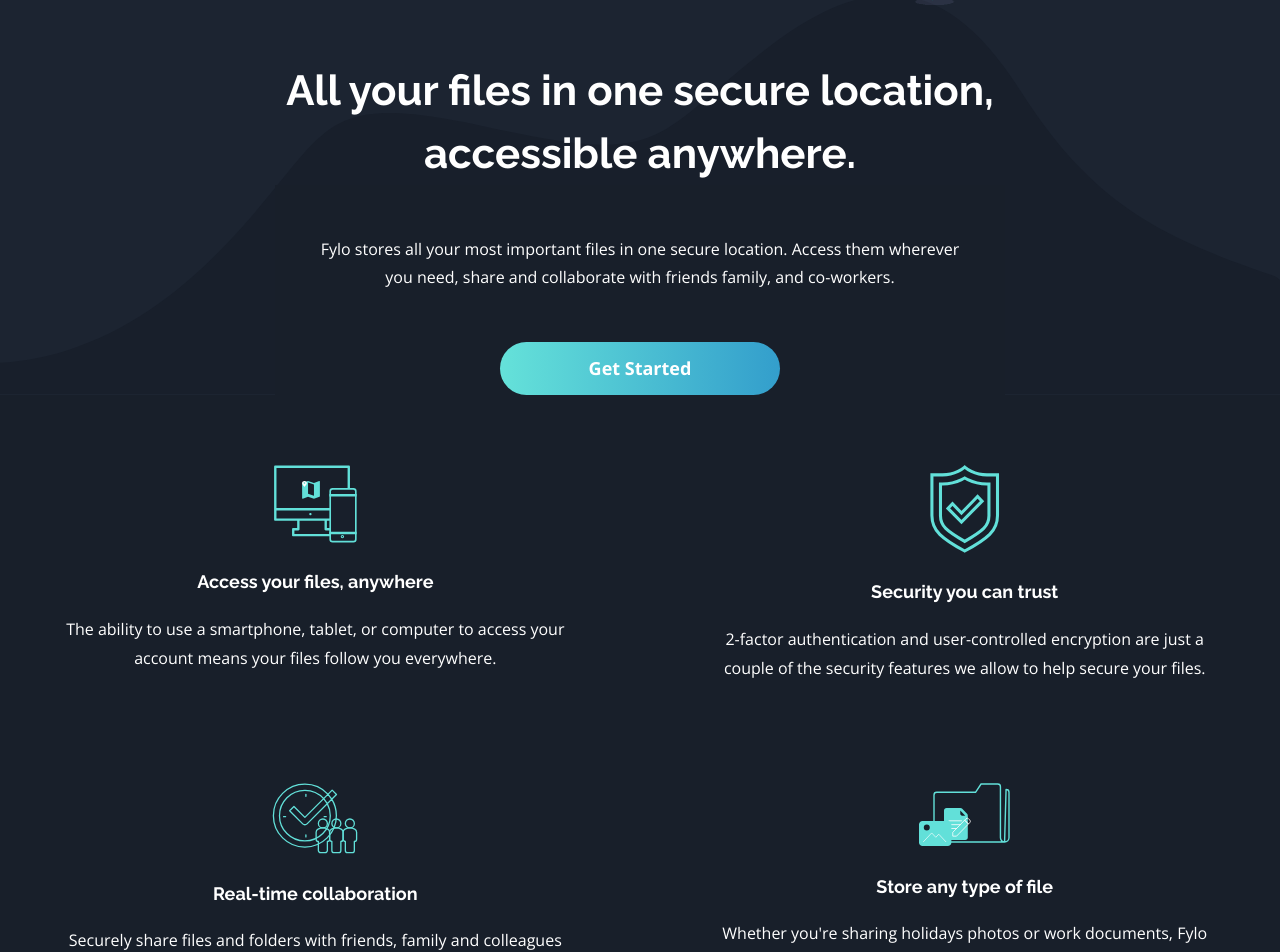
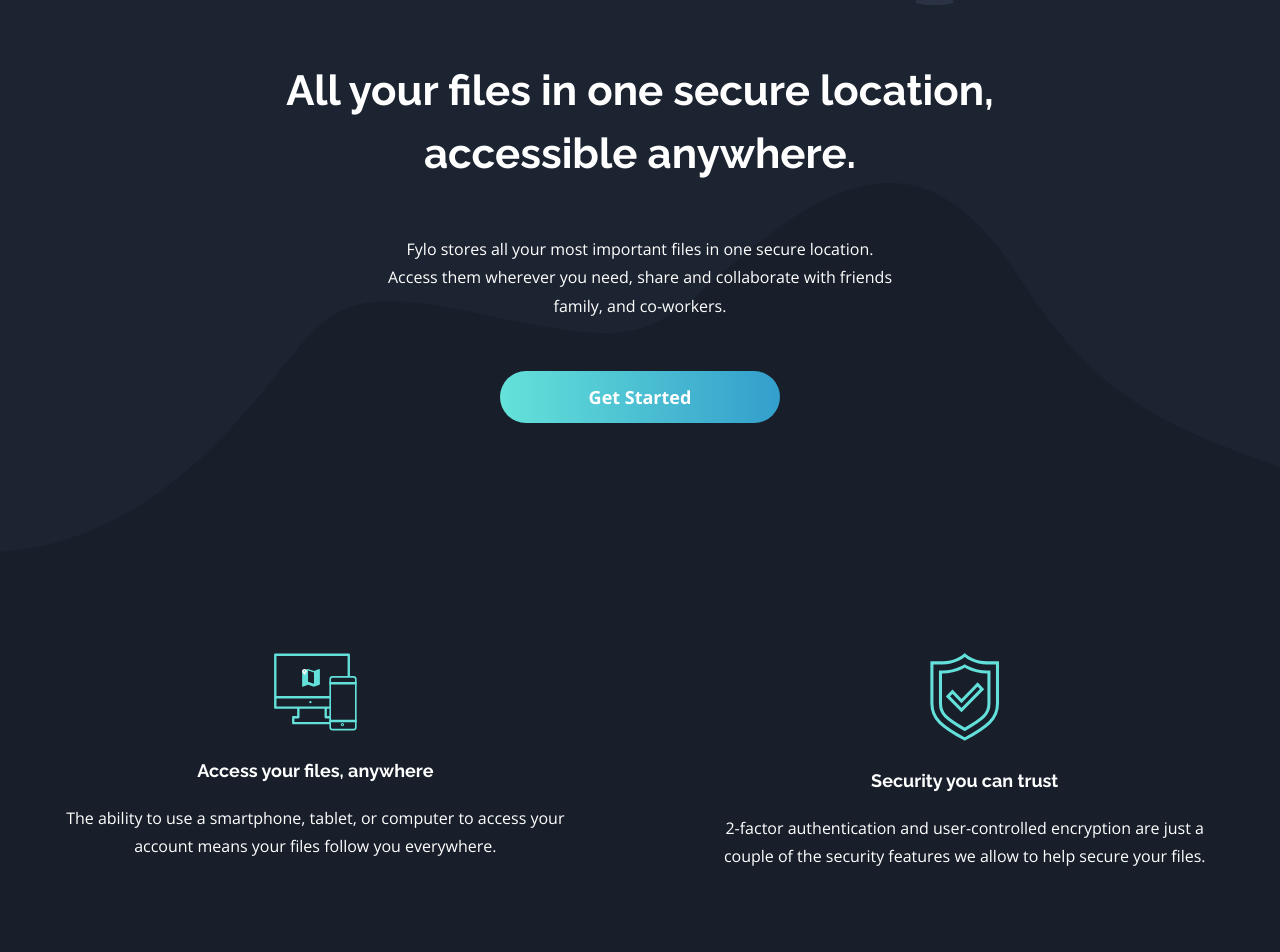
Before and after one commit to bobmatyas/fm-fylo-dark-landing-page, a plain HTML site: page index.html in a window 1280 px wide. Shown: the part 668-1620 px from the top of the page. Drawn offline with nearby package versions, Linux system fonts and the light colour scheme.

Commit message:
desktop tweaks

```diff
--- a/index.html
+++ b/index.html
@@ -38,14 +38,13 @@
 
       <div class="intro__lower">
         <h1 class="intro__heading">All your files in one secure location, accessible anywhere.</h1>
-      </div>
+        <div class="intro__cta">
 
-      <div class="intro__cta">
+          <p class="intro__paragraph">Fylo stores all your most important files in one secure location. Access them wherever you need, share and collaborate with friends family, and co-workers.</p>
 
-        <p class="intro__paragraph">Fylo stores all your most important files in one secure location. Access them wherever you need, share and collaborate with friends family, and co-workers.</p>
+          <a href="#" class="button button--cta">Get Started</a>
 
-        <a href="#" class="button button--cta">Get Started</a>
-
+        </div>
       </div>
 
     </div>
--- a/styles.css
+++ b/styles.css
@@ -428,12 +428,13 @@ a.footer__list__link:active {
         background-image: url('./images/bg-curvy-desktop.svg');
         background-position: bottom center;
         background-repeat: no-repeat;
-        background-size: 100%;
+        background-size: 100% 400px;
         padding: 0;
     }
 
     .intro__lower {
         background-color: transparent;
+        padding-bottom: 160px;
     }
 
     .intro__upper {
@@ -449,8 +450,14 @@ a.footer__list__link:active {
     }
 
     .intro__cta {
+        background-color: transparent;
         margin: var(--desktop-center);
         max-width: 730px;
+    }
+
+    .intro__paragraph {
+        max-width: 520px;
+        margin: var(--desktop-center);
     }
 
     .button--cta {
@@ -586,3 +593,9 @@ a.footer__list__link:active {
         display: flex;
     }
 }
+
+@media screen and (min-width: 1700px) {
+    .intro {
+        background-size: contain;
+    }
+}
```
